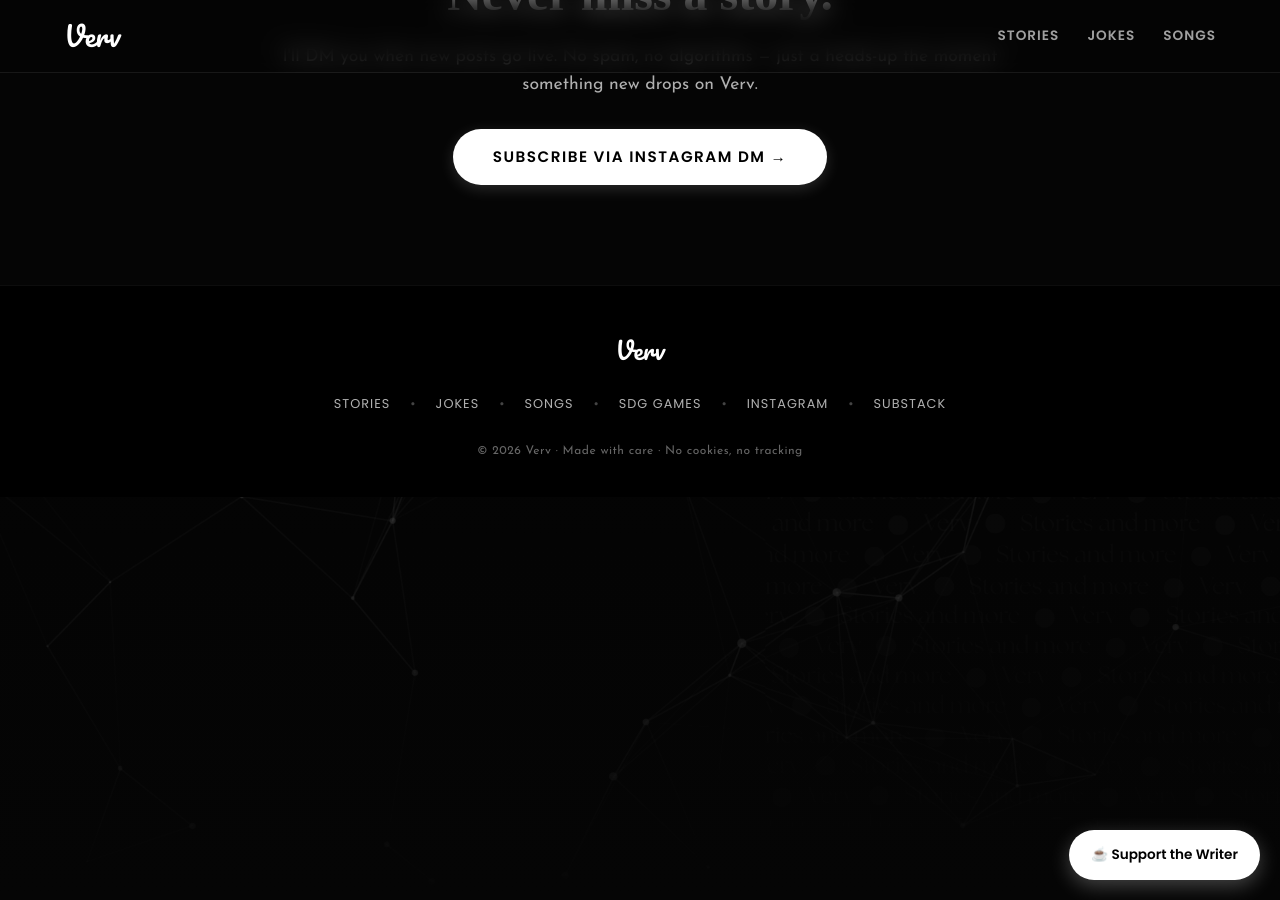
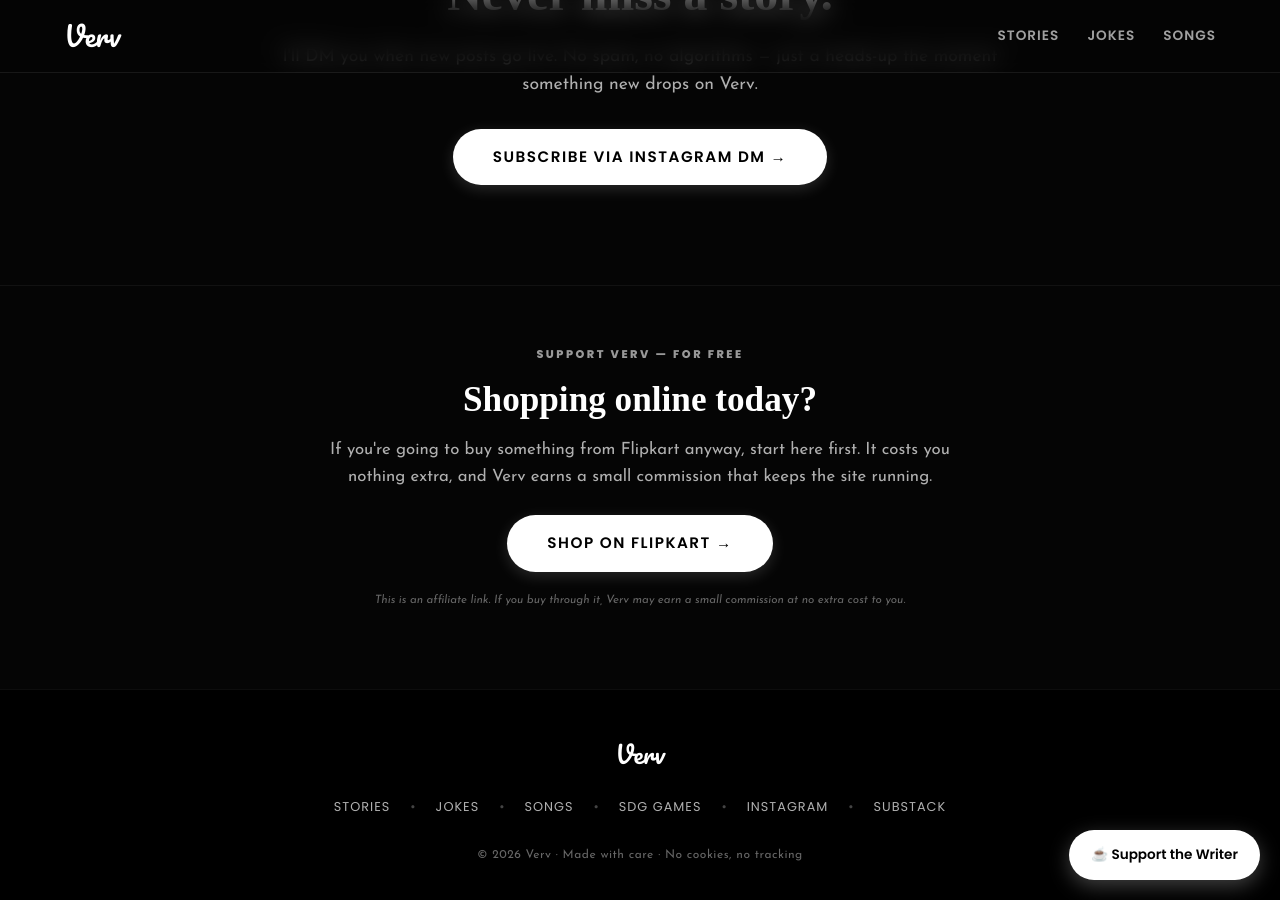
Before and after one commit to Rish-Man/Draft_Story_Site, a Jekyll site: the page built from index.html, in a window 1280 px wide and 900 px high, scrolled down 1253 px. Built offline with Jekyll 4.4.1, drawn with Linux system fonts in a browser that asks for light colours.

Commit message:
Update index.html

```diff
--- a/index.html
+++ b/index.html
@@ -16,8 +16,8 @@
     <meta property="og:type" content="website">
     <meta property="og:url" content="https://rish-man.github.io/verv.reads/">
     <meta property="og:image" content="https://rish-man.github.io/verv.reads/verv-favicon.png">
+
     <link rel="shortcut icon" href="verv-favicon.png">
-
     <link rel="icon" type="image/png" href="verv-favicon.png">
     <link rel="apple-touch-icon" href="verv-favicon.png">
 
@@ -40,7 +40,6 @@
             -webkit-text-size-adjust: 100%;
         }
 
-        /* Link colors — override browser defaults */
         a { color: inherit; text-decoration: none; }
         a:hover { color: inherit; }
         a:visited { color: inherit; }
@@ -284,6 +283,74 @@
             background-color: #f0f0f0;
         }
 
+        /* AFFILIATE SECTION */
+        .affiliate-section {
+            background: var(--bg-dark);
+            padding: 60px 5vw 80px 5vw;
+            border-top: 1px solid rgba(255, 255, 255, 0.05);
+        }
+
+        .affiliate-inner {
+            max-width: 620px;
+            margin: 0 auto;
+            text-align: center;
+        }
+
+        .affiliate-label {
+            font-family: 'Poppins', sans-serif;
+            font-size: 0.7rem;
+            font-weight: 700;
+            text-transform: uppercase;
+            letter-spacing: 2.5px;
+            color: #999;
+            margin-bottom: 15px;
+        }
+
+        .affiliate-heading {
+            font-family: 'Abril Fatface', cursive;
+            font-size: clamp(1.5rem, 4.5vw, 2.2rem);
+            color: #ffffff;
+            margin-bottom: 15px;
+            line-height: 1.2;
+        }
+
+        .affiliate-text {
+            font-family: 'Josefin Sans', sans-serif;
+            font-size: clamp(0.95rem, 2.5vw, 1.05rem);
+            color: #b0b0b0;
+            margin-bottom: 25px;
+            line-height: 1.6;
+        }
+
+        .affiliate-btn {
+            display: inline-flex; align-items: center; justify-content: center; gap: 10px;
+            padding: 16px 40px;
+            font-size: clamp(0.85rem, 2vw, 0.95rem);
+            font-weight: 600; text-transform: uppercase; letter-spacing: 1.5px;
+            color: #000; background-color: #fff;
+            border: none; border-radius: 50px;
+            cursor: pointer;
+            transition: all 0.3s ease;
+            box-shadow: 0 4px 15px rgba(255,255,255,0.15);
+            font-family: 'Poppins', sans-serif;
+            -webkit-tap-highlight-color: transparent;
+        }
+        .affiliate-btn:hover {
+            transform: translateY(-3px);
+            box-shadow: 0 8px 25px rgba(255,255,255,0.3);
+            background-color: #f0f0f0;
+            color: #000;
+        }
+
+        .affiliate-disclosure {
+            font-family: 'Josefin Sans', sans-serif;
+            font-size: 0.72rem;
+            color: #666;
+            margin-top: 20px;
+            line-height: 1.5;
+            font-style: italic;
+        }
+
         .support-btn {
             position: fixed; bottom: 20px; right: 20px;
             display: inline-flex; align-items: center; gap: 8px;
@@ -297,7 +364,7 @@
             z-index: 999;
             -webkit-tap-highlight-color: transparent;
         }
-        .support-btn:hover { transform: translateY(-3px); box-shadow: 0 10px 28px rgba(255,255,255,0.4); }
+        .support-btn:hover { transform: translateY(-3px); box-shadow: 0 10px 28px rgba(255,255,255,0.4); color: #000; }
 
         footer {
             background: #000000;
@@ -366,6 +433,7 @@
             .uncover-btn, .subscribe-hero-btn { width: 100%; padding: 18px 24px; }
 
             .newsletter-btn { width: 100%; padding: 18px 24px; }
+            .affiliate-btn { width: 100%; padding: 18px 24px; }
 
             footer { padding: 40px 5vw 30px 5vw; }
             .footer-links { flex-direction: column; gap: 4px; }
@@ -459,6 +527,23 @@
         </div>
     </section>
 
+    <!-- AFFILIATE / SUPPORT VERV BOX -->
+    <section class="affiliate-section">
+        <div class="affiliate-inner">
+            <p class="affiliate-label">Support Verv — for free</p>
+            <h3 class="affiliate-heading">Shopping online today?</h3>
+            <p class="affiliate-text">
+                If you're going to buy something from Flipkart anyway, start here first. It costs you nothing extra, and Verv earns a small commission that keeps the site running.
+            </p>
+            <a href="https://fktr.in/aNbid1N" target="_blank" rel="noopener sponsored" class="affiliate-btn">
+                Shop on Flipkart →
+            </a>
+            <p class="affiliate-disclosure">
+                This is an affiliate link. If you buy through it, Verv may earn a small commission at no extra cost to you.
+            </p>
+        </div>
+    </section>
+
     <footer>
         <div class="footer-inner">
             <a href="index.html" class="footer-logo">Verv</a>
```
